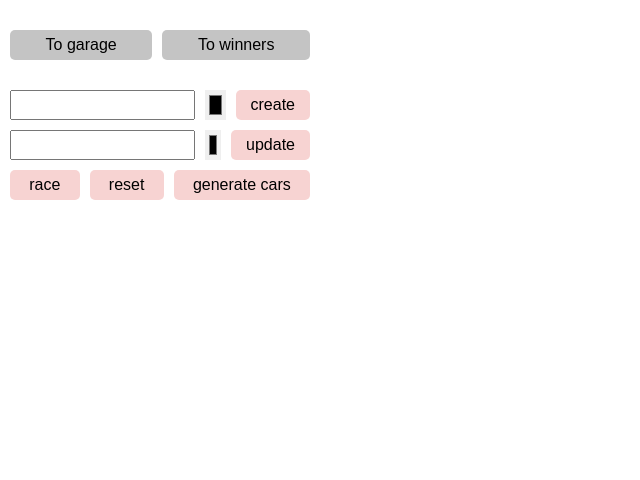
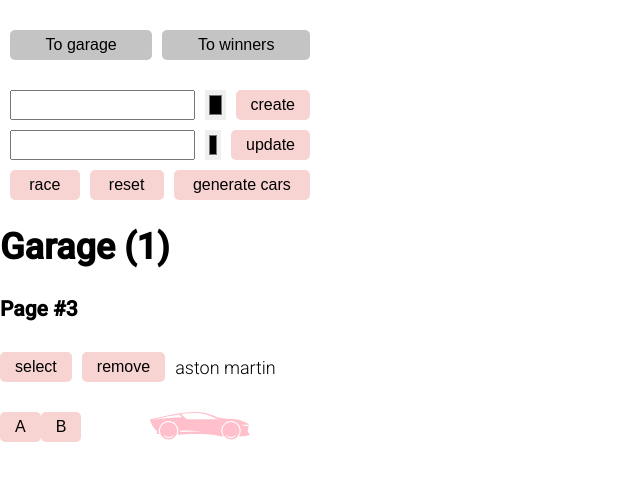
Before and after one commit to Kianeay/async-race, a website built with webpack: page index.html in a window 1280 px wide. Shown: the whole page, without its empty margins (0-640 px from the left). Built offline with nearby package versions, Linux system fonts and the light colour scheme; a web font is replaced by a local one.

Commit message:
feat: add car component

```diff
--- /dev/null
+++ b/src/components/Car.ts
@@ -0,0 +1,47 @@
+import Button from './Button';
+import CarIcon from './CarIcon';
+
+interface ICar {
+  name: string;
+  color: string;
+}
+const Car = ({ name, color }: ICar) => {
+  const component = document.createElement('li');
+  component.className = 'cars__item';
+
+  const itemHeader = document.createElement('div');
+  itemHeader.className = 'cars__header';
+  const test2 = () => console.log('btn');
+
+  const carName = document.createElement('span');
+  carName.textContent = name;
+  carName.className = 'cars__name';
+
+  itemHeader.append(
+    Button({ onClick: test2, title: 'select' }),
+    Button({ onClick: test2, title: 'remove' }),
+    carName,
+  );
+
+  const carContainer = document.createElement('div');
+  carContainer.className = 'cars__container';
+
+  const btnContainer = document.createElement('div');
+  btnContainer.className = 'cars__btn-container';
+  btnContainer.append(
+    Button({ onClick: test2, title: 'A' }),
+    Button({ onClick: test2, title: 'B' }),
+  );
+
+  const raceContainer = document.createElement('div');
+  raceContainer.className = 'cars__race-container';
+
+  raceContainer.append(CarIcon(color));
+  carContainer.append(btnContainer, raceContainer);
+
+  component.append(itemHeader, carContainer);
+
+  return component;
+};
+
+export default Car;
--- /dev/null
+++ b/src/components/CarIcon.ts
@@ -0,0 +1,17 @@
+const CarIcon = (color: string) => {
+  const svg = `
+    <svg xmlns="http://www.w3.org/2000/svg" viewBox="0 0 557.86 152.98">
+        <g>
+            <g>
+                <path fill="${color}" d="M103.66,140.11a36.85,36.85,0,0,1-24.9-9.92c-.65-.53-1.42-.62-1.81-.18s-.27,1.48.35,2.22c6.74,8,16.06,13,26.33,13.06s19.6-5,26.36-13.06a1.83,1.83,0,0,0,.35-2.22c-.41-.44-1.17-.35-1.81.18A36.92,36.92,0,0,1,103.66,140.11ZM103.53,153a48.54,48.54,0,1,1,48.54-48.53A48.54,48.54,0,0,1,103.53,153ZM170,103.74c.08,1.22.11,2.45.1,3.65,0,1.45,0,2.85-.14,4.26a1065.61,1065.61,0,0,1,121.86-1.78c-31.12-4-67.71-6.24-106.87-6.24-5,0-10,0-14.94.11Zm5.95-89.87c.91,1.22,17.35,16.69,17.35,16.69,3.54,3.26,12.61,10.25,29,10.25,0,0,117.23-.27,158.18-.27-26.07-10.43-43.87-17.92-62.3-25.09C289.42,4.25,246.7,3.56,199.48,8.2c-6.85.7-13.81,1.48-20.83,2.38,0,0-4.74.6-2.73,3.29ZM10.36,44.25c28.15-4.18,95.8-13.19,167.92-15.16-5.62-5.39-11.09-10.67-16.14-15.54C109.88,21.39,55.49,33.67,10.36,44.25Zm24.25,57.32C9.41,78.5,1.79,49.2.8,44.31L0,40.93C97.25,18,247.87-16.44,320.69,8.92c12.79,4.46,34.13,12.26,54.73,20.1a197.86,197.86,0,0,0,51.83,8.81c52.17,0,94,8.75,128.59,32.8H511.1v.45c0,3.57,20.28,6.15,40.79,7.84-18.89,43.48,11.83,43.4,4.94,47.44-11.59,7-33.82,8.59-61.15,10a54.23,54.23,0,1,0-85.78,2.35l-46-9.5s-101.12-12.85-211.13-2.06a54.22,54.22,0,1,0-100.23-4.28H36.19c-5-.88,10.71-8.37-1.58-21.36ZM476.9,130.2a36.21,36.21,0,0,1-49.78,0c-.64-.53-1.41-.63-1.81-.18s-.27,1.47.35,2.22c6.76,8,16.08,13,26.33,13.06s19.61-5,26.36-13.06a1.83,1.83,0,0,0,.35-2.22c-.4-.45-1.17-.36-1.8.18Zm-25,22.78a48.54,48.54,0,1,1,48.54-48.53A48.53,48.53,0,0,1,451.89,153Z" />
+            </g>
+        </g>
+    </svg>`;
+  const component = document.createElement('div');
+  component.className = 'cars__icon';
+  component.innerHTML = svg;
+
+  return component;
+};
+
+export default CarIcon;
--- a/src/modules/CarsList.ts
+++ b/src/modules/CarsList.ts
@@ -0,0 +1,28 @@
+import Car from '../components/Car';
+
+interface ICarsLst {
+  totalCarsCount: number;
+}
+const CarsList = ({ totalCarsCount = 13 }: ICarsLst) => {
+  const component = document.createElement('div');
+  component.className = 'cars';
+
+  const title = document.createElement('h1');
+  title.className = 'cars__title';
+  title.textContent = `Garage (${totalCarsCount})`;
+
+  const carsPage = document.createElement('h3');
+  carsPage.className = 'cars__page';
+  carsPage.textContent = `Page #${3}`;
+
+  const list = document.createElement('ul');
+  list.className = 'cars__list';
+
+  list.append(Car({ name: 'aston martin', color: 'pink' }));
+
+  component.append(title, carsPage, list);
+
+  return component;
+};
+
+export default CarsList;
--- a/src/pages/Garage.ts
+++ b/src/pages/Garage.ts
@@ -1,3 +1,4 @@
+import CarsList from '../modules/CarsList';
 import Form from '../modules/Form';
 import Navbar from '../modules/Navbar';
 import changePageTitle from '../utils/change-page-title';
@@ -7,7 +8,7 @@ const Garage = () => {
 
   const component = document.createElement('div');
   component.className = 'garage';
-  component.append(Navbar(), Form());
+  component.append(Navbar(), Form(), CarsList({ totalCarsCount: 1 }));
   return component;
 };
 
--- /dev/null
+++ b/src/scss/car.scss
@@ -0,0 +1,25 @@
+.cars {
+  &__icon {
+    width: 100px;
+  }
+
+  &__header {
+    display: flex;
+    gap: 10px;
+    margin: 30px 0;
+    align-items: center;
+  }
+
+  &__btn-container {
+    width: 100px;
+
+    & .button {
+      flex-grow: 1;
+      gap: 10px;
+    }
+  }
+
+  &__container {
+    display: flex;
+  }
+}
--- a/src/scss/style.scss
+++ b/src/scss/style.scss
@@ -1,4 +1,5 @@
-@import "variables";
-@import "global";
-@import "form";
-@import "navigation";
+@import 'variables';
+@import 'global';
+@import 'form';
+@import 'navigation';
+@import 'car';
```
Also changed, not shown: src/scss/car.css (added), src/scss/style.css, Ресурс 1.svg (added), 2 other files.
